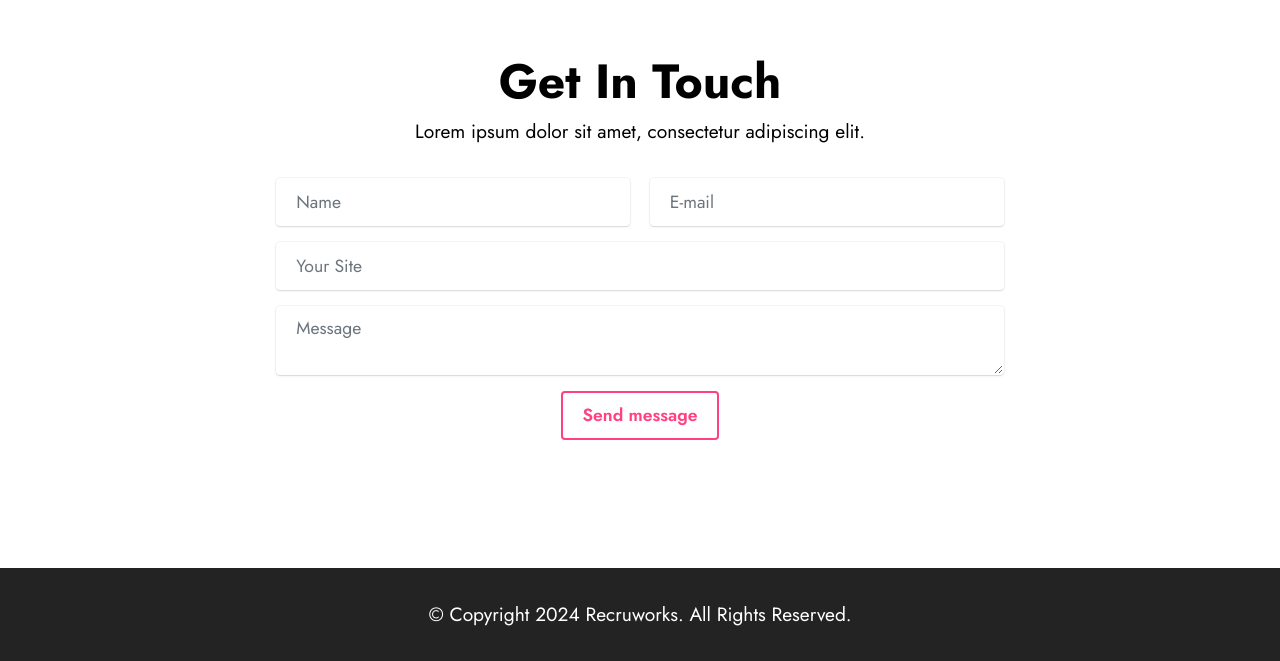
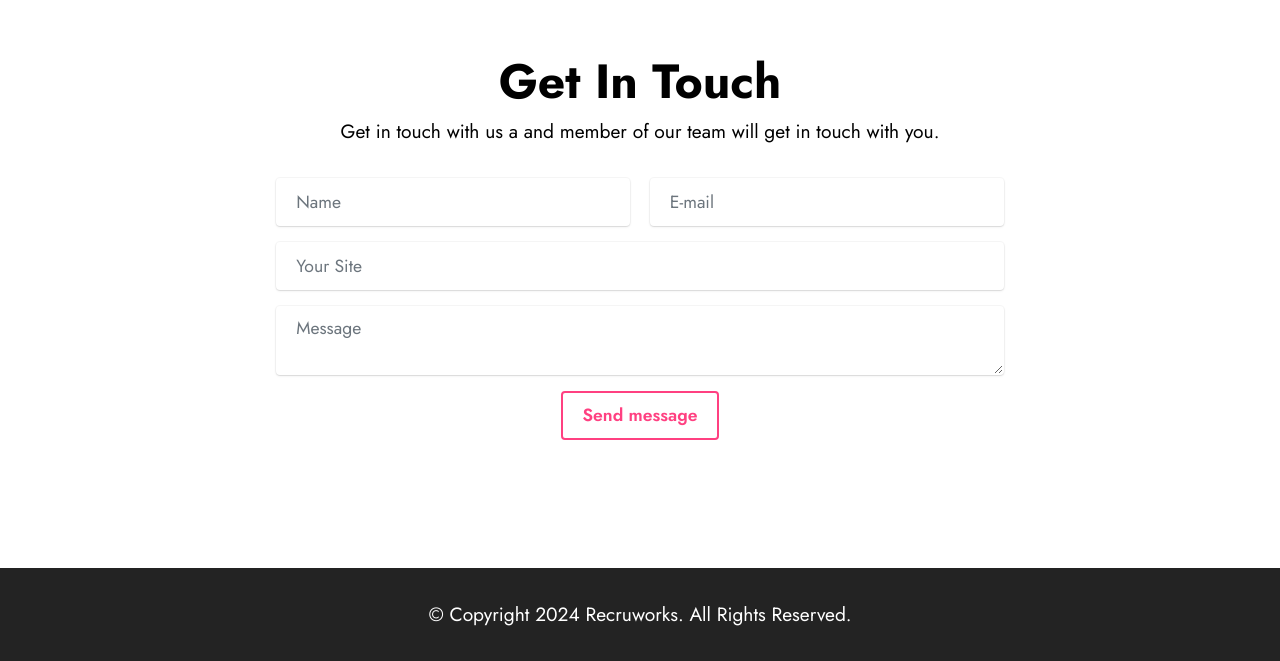
Before and after one commit to recruworks/website, a plain HTML site: page index.html in a window 1280 px wide. Shown: the part 4449-5110 px from the top of the page. Drawn offline with Linux system fonts and the light colour scheme; files whose address does not match are found by name.

Commit message:
Update index.html
changed the lopri whayt

```diff
--- a/index.html
+++ b/index.html
@@ -664,7 +664,7 @@
           <h4
             class="mbr-section-subtitle mbr-fonts-style align-center mb-0 mt-2 display-7"
           >
-            Lorem ipsum dolor sit amet, consectetur adipiscing elit.
+             Get in touch with us a  and member of our  team will get in touch with you.
           </h4>
         </div>
         <div class="row justify-content-center mt-4">
```
